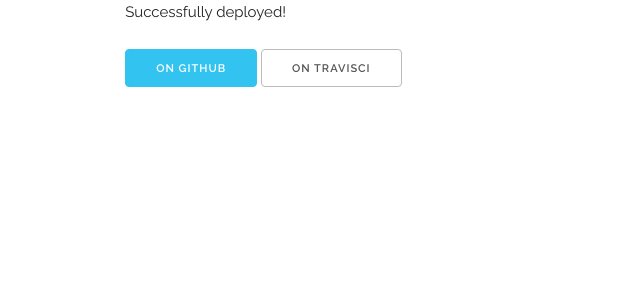
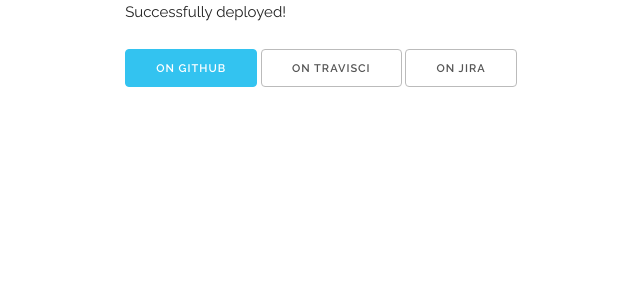
Before and after one commit to masschallenge/impact-api-deploy-demo, a Django app: page / in a window 1280 px wide. Shown: the part 80-380 px from the top of the page, without its empty margins (118-758 px from the left). Run offline with Django 3.2, Linux system fonts and the light colour scheme; some libraries are stand-ins or nearby versions.

Commit message:
Added Jira link

```diff
--- a/web/impact/templates/home.html
+++ b/web/impact/templates/home.html
@@ -21,6 +21,7 @@
           <p>Successfully deployed!</p>
           <a class="button button-primary" href="https://github.com/masschallenge/impact-api-deploy-demo">On Github</a>
           <a class="button button" href="https://travis-ci.org/masschallenge/impact-api-deploy-demo">On TravisCI</a>
+          <a class="button button" href="https://masschallenge.atlassian.net/browse/AC-3883">On Jira</a>
         </div>
       </main>
     </div><!-- end of container -->
```
